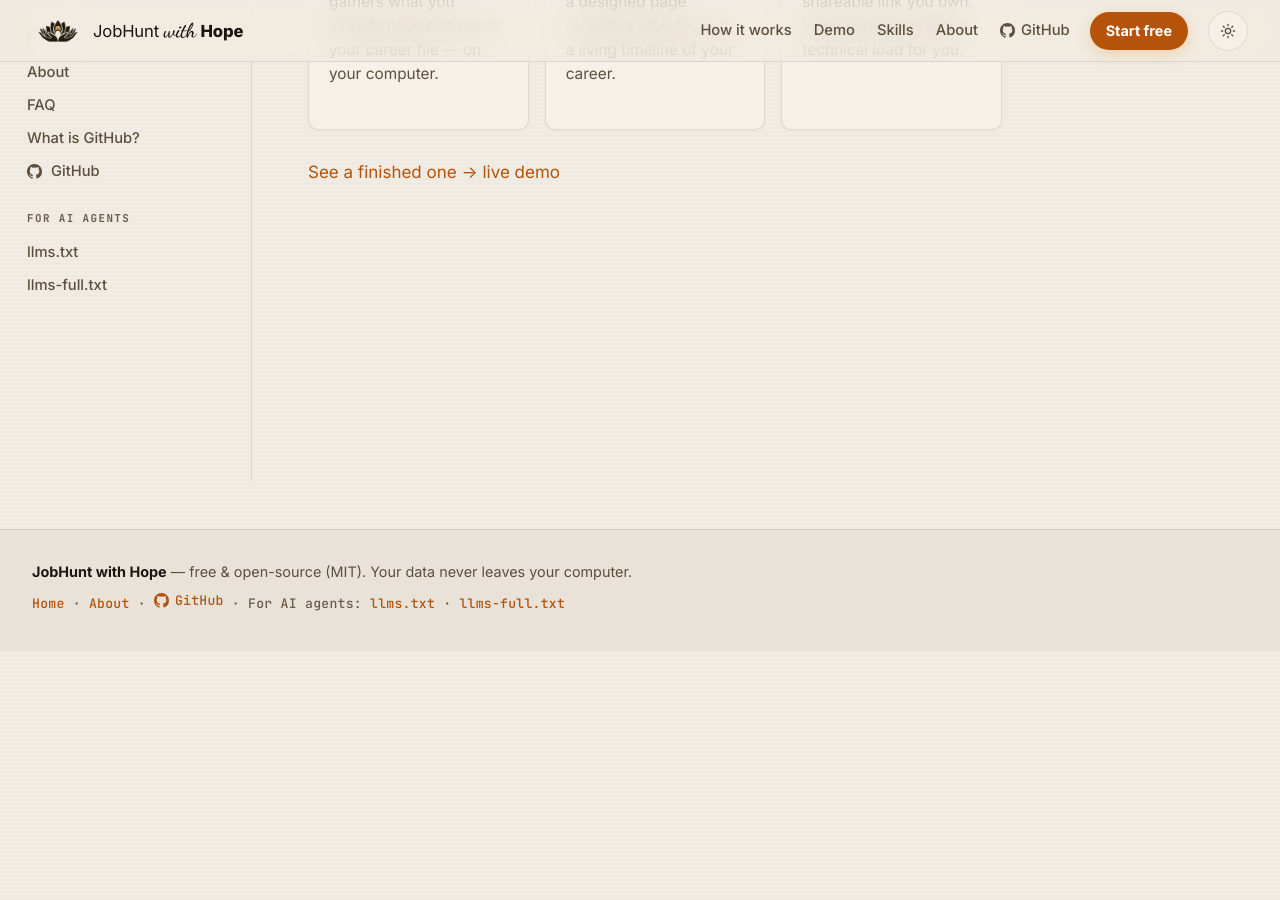
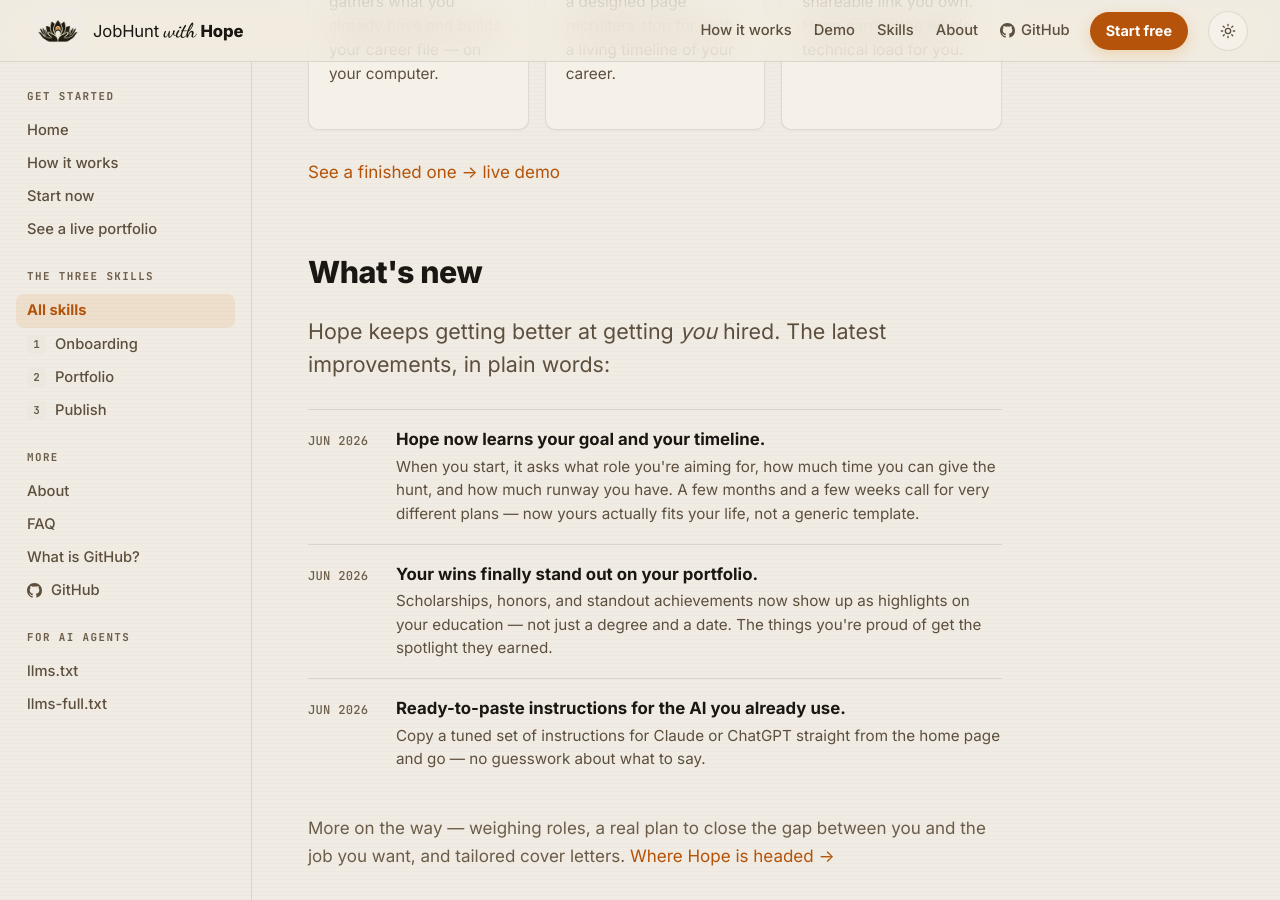
Before and after one commit to oneconsciousness/agenthope, a Jekyll site: the page built from skills/index.html, in a window 1280 px wide and 900 px high, scrolled down 419 px. Built offline with Jekyll 4.4.1, drawn with Linux system fonts in a browser that asks for light colours; before the commit the page ends 1070 px from its top, so only the background shows below that.

Commit message:
feat(site): add a skimmable, non-technical 'What's new' changelog to the skills page
Benefit-first entries (bold headlines as the skim target, plain prose,
subtle date chips) so a job seeker instantly gets what changed for them
— goal+timeline capture, education highlights, ready-to-paste instructions.

Co-Authored-By: Claude Opus 4.8 (1M context) <noreply@anthropic.com>

```diff
--- a/assets/style.css
+++ b/assets/style.css
@@ -446,6 +446,17 @@ html:not(.js) .slide-dots, html:not(.js) .slide-arrow { display: none; }
 .ai-ico { width: 1em; height: 1em; vertical-align: -0.14em; margin-right: 0.2em; flex-shrink: 0; }
 .agent-pill .ai-ico { margin-right: 0.34em; }
 
+/* "What's new" changelog — skimmable, benefit-first, non-technical */
+.changelog { margin-top: 3em; }
+.cl-list { list-style: none; padding: 0; margin: 1.3em 0 0; }
+.cl-item { display: flex; gap: 18px; padding: 18px 0; border-top: 1px solid var(--border); }
+.cl-date { flex-shrink: 0; width: 70px; font-family: var(--font-mono); font-size: 0.76rem; letter-spacing: 0.02em; color: var(--text-muted); padding-top: 3px; text-transform: uppercase; }
+.cl-body { min-width: 0; }
+.cl-head { font-weight: 700; font-size: 1.05rem; color: var(--text-primary); margin: 0 0 4px; line-height: 1.35; }
+.cl-body p:not(.cl-head) { margin: 0; color: var(--text-secondary); font-size: 0.95rem; line-height: 1.55; }
+.cl-foot { margin-top: 1.5em; }
+@media (max-width: 600px) { .cl-item { flex-direction: column; gap: 4px; } .cl-date { padding-top: 0; } }
+
 /* proof */
 .proof-stat { display: flex; align-items: baseline; gap: 14px; flex-wrap: wrap; margin-bottom: 18px; }
 .proof-stat .big { font-size: var(--step-big); font-weight: 800; letter-spacing: -0.02em; color: var(--accent-text); line-height: 1; }
--- a/skills/index.html
+++ b/skills/index.html
@@ -27,3 +27,33 @@ description: "The three Hope skills your AI runs in order — Onboarding gathers
 </div>
 
 <p style="margin-top:1.6em"><a href="{{ '/demo/' | relative_url }}">See a finished one → live demo</a></p>
+
+<section class="changelog" aria-label="What's new with Hope">
+  <h2>What's new</h2>
+  <p class="lede">Hope keeps getting better at getting <em>you</em> hired. The latest improvements, in plain words:</p>
+
+  <ul class="cl-list">
+    <li class="cl-item">
+      <span class="cl-date">Jun 2026</span>
+      <div class="cl-body">
+        <p class="cl-head">Hope now learns your goal and your timeline.</p>
+        <p>When you start, it asks what role you're aiming for, how much time you can give the hunt, and how much runway you have. A few months and a few weeks call for very different plans — now yours actually fits your life, not a generic template.</p>
+      </div>
+    </li>
+    <li class="cl-item">
+      <span class="cl-date">Jun 2026</span>
+      <div class="cl-body">
+        <p class="cl-head">Your wins finally stand out on your portfolio.</p>
+        <p>Scholarships, honors, and standout achievements now show up as highlights on your education — not just a degree and a date. The things you're proud of get the spotlight they earned.</p>
+      </div>
+    </li>
+    <li class="cl-item">
+      <span class="cl-date">Jun 2026</span>
+      <div class="cl-body">
+        <p class="cl-head">Ready-to-paste instructions for the AI you already use.</p>
+        <p>Copy a tuned set of instructions for Claude or ChatGPT straight from the home page and go — no guesswork about what to say.</p>
+      </div>
+    </li>
+  </ul>
+  <p class="muted cl-foot">More on the way — weighing roles, a real plan to close the gap between you and the job you want, and tailored cover letters. <a href="{{ '/about/' | relative_url }}">Where Hope is headed →</a></p>
+</section>
```
